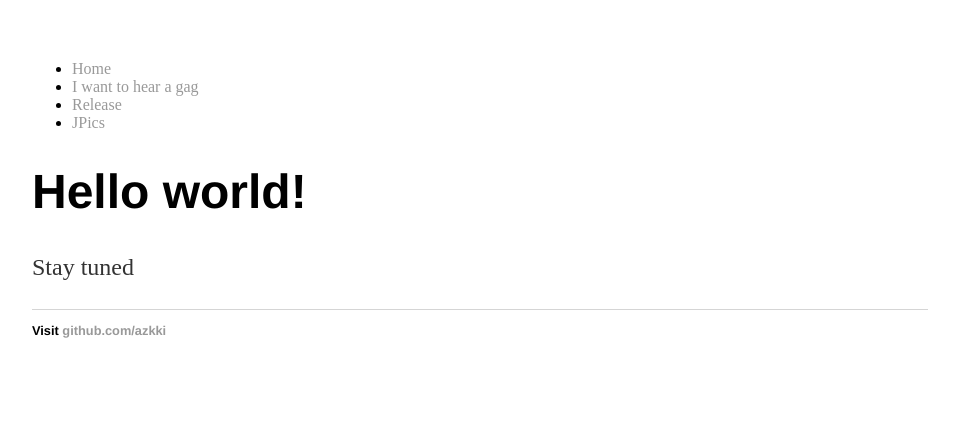
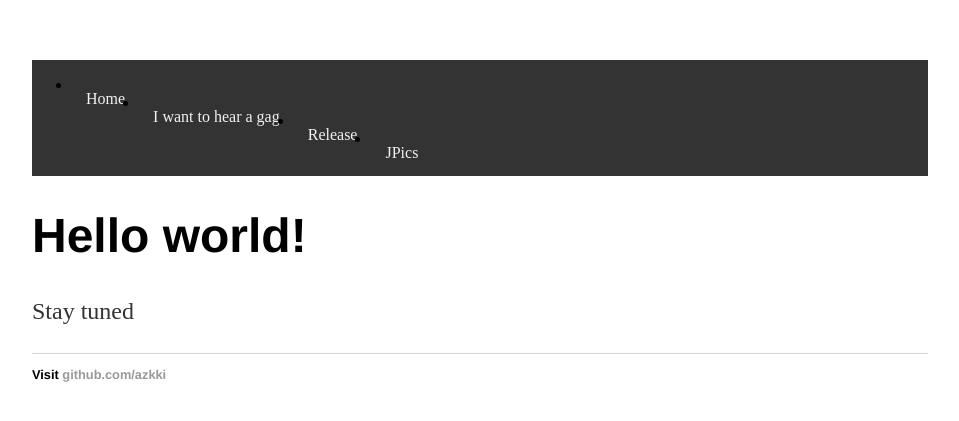
Before and after one commit to azkki/azkki.github.io, a Jekyll site: the page built from index.html, in a window 1280 px wide. Shown: the top 421 px of the page, without its empty margins (160-1119 px from the left). Built offline with Jekyll 4.4.1, drawn with Linux system fonts in a browser that asks for light colours.

Commit message:
Update main.css

```diff
--- a/css/main.css
+++ b/css/main.css
@@ -2,6 +2,39 @@ body {
     margin: 60px auto;
     width: 70%;
 }
+/* Style the navbar */
+#navbar {
+  overflow: hidden;
+  background-color: #333;
+}
+
+/* Navbar links */
+#navbar a {
+  float: left;
+  display: block;
+  color: #f2f2f2;
+  text-align: center;
+  padding: 14px;
+  text-decoration: none;
+}
+
+/* Page content */
+.content {
+  padding: 16px;
+}
+
+/* The sticky class is added to the navbar with JS when it reaches its scroll position */
+.sticky {
+  position: fixed;
+  top: 0;
+  width: 100%;
+}
+
+/* Add some top padding to the page content to prevent sudden quick movement (as the navigation bar gets a new position at the top of the page (position:fixed and top:0) */
+.sticky + .content {
+  padding-top: 60px;
+}
+
 nav ul, footer ul {
     font-family:'Helvetica', 'Arial', 'Sans-Serif';
     padding: 0px;
```
